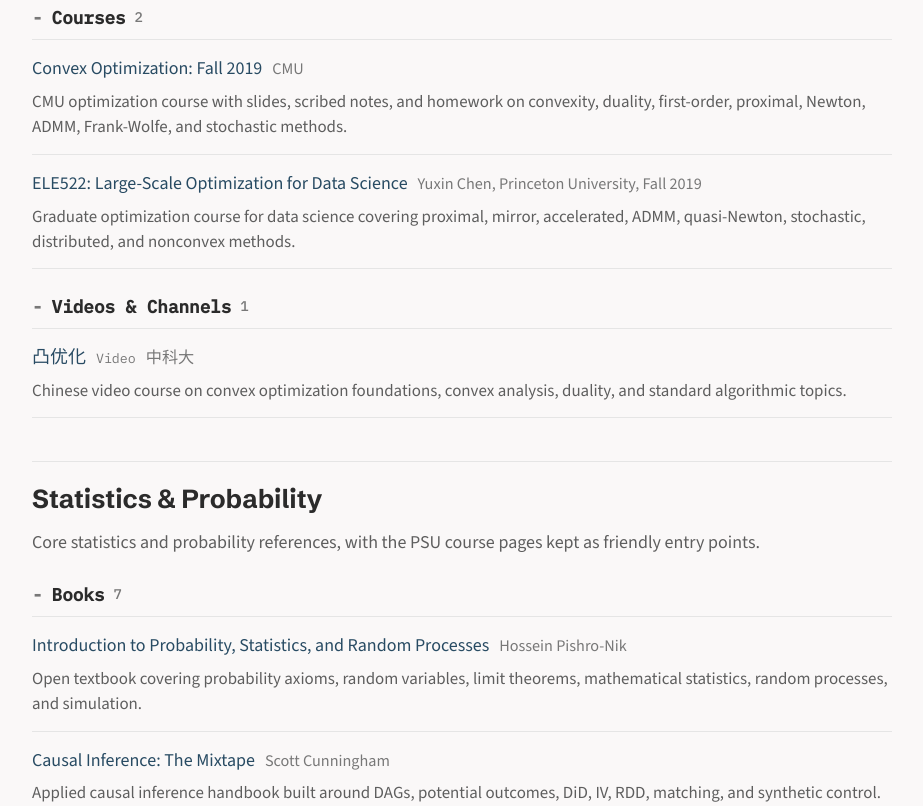
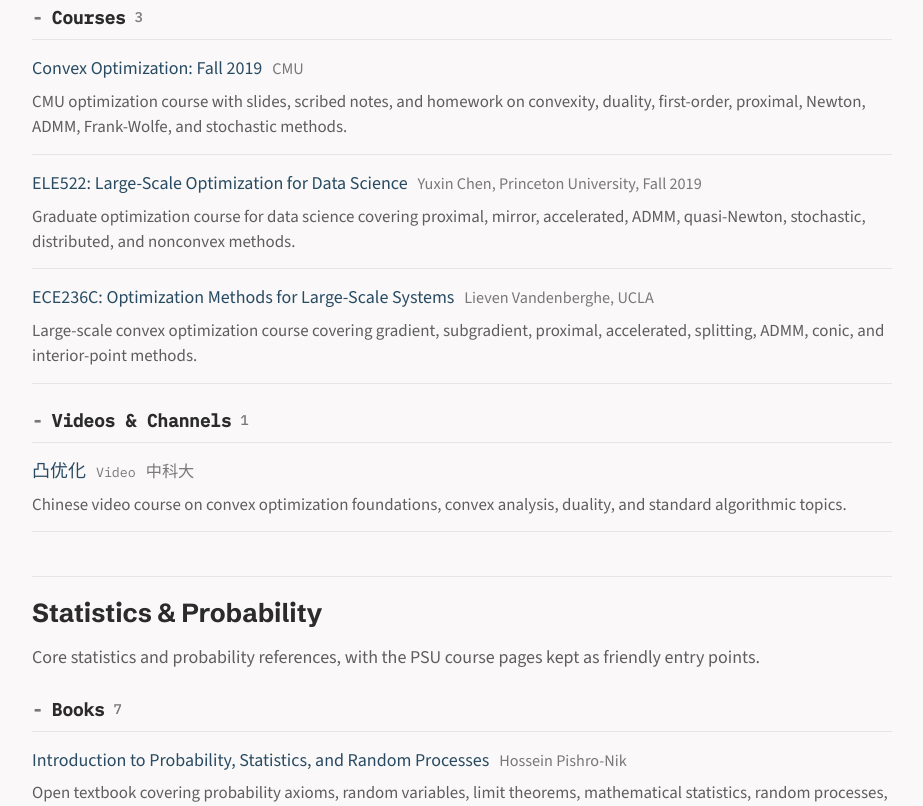
Before and after one commit to By-Xin/By-Xin.github.io, an Astro site: page /writing/statdiy in a window 1280 px wide. Shown: the part 976-1782 px from the top of the page, without its empty margins (118-1041 px from the left). Built offline with nearby package versions, Linux system fonts and the light colour scheme; Astro itself is replaced by a stand-in of ours.

Commit message:
Add UCLA large-scale optimization course

```diff
--- a/src/pages/writing/statdiy.astro
+++ b/src/pages/writing/statdiy.astro
@@ -67,6 +67,13 @@
         href: "https://yuxinchen2020.github.io/ele522_optimization/",
         meta: "Yuxin Chen, Princeton University, Fall 2019",
         note: "Graduate optimization course for data science covering proximal, mirror, accelerated, ADMM, quasi-Newton, stochastic, distributed, and nonconvex methods.",
+      },
+      {
+        kind: "Course",
+        title: "ECE236C: Optimization Methods for Large-Scale Systems",
+        href: "https://www.seas.ucla.edu/~vandenbe/236C/",
+        meta: "Lieven Vandenberghe, UCLA",
+        note: "Large-scale convex optimization course covering gradient, subgradient, proximal, accelerated, splitting, ADMM, conic, and interior-point methods.",
       },
       {
         kind: "PDF",
```
